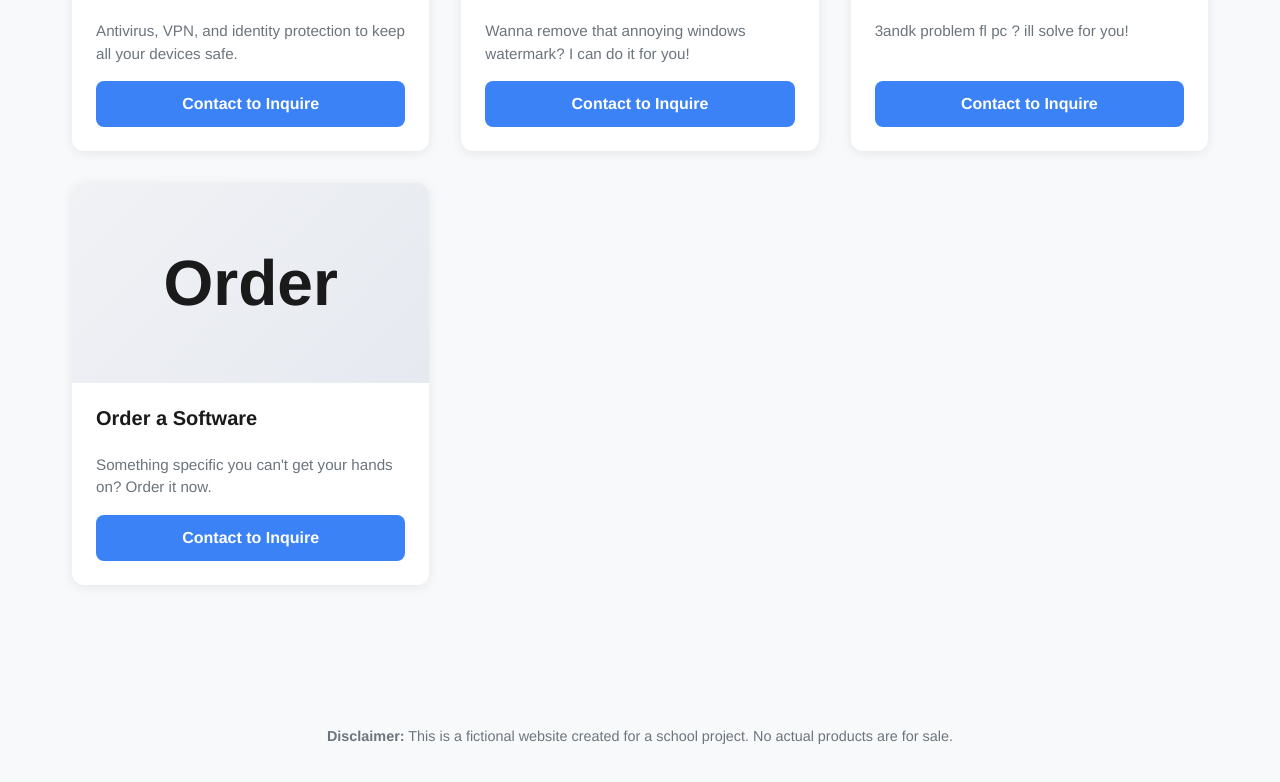
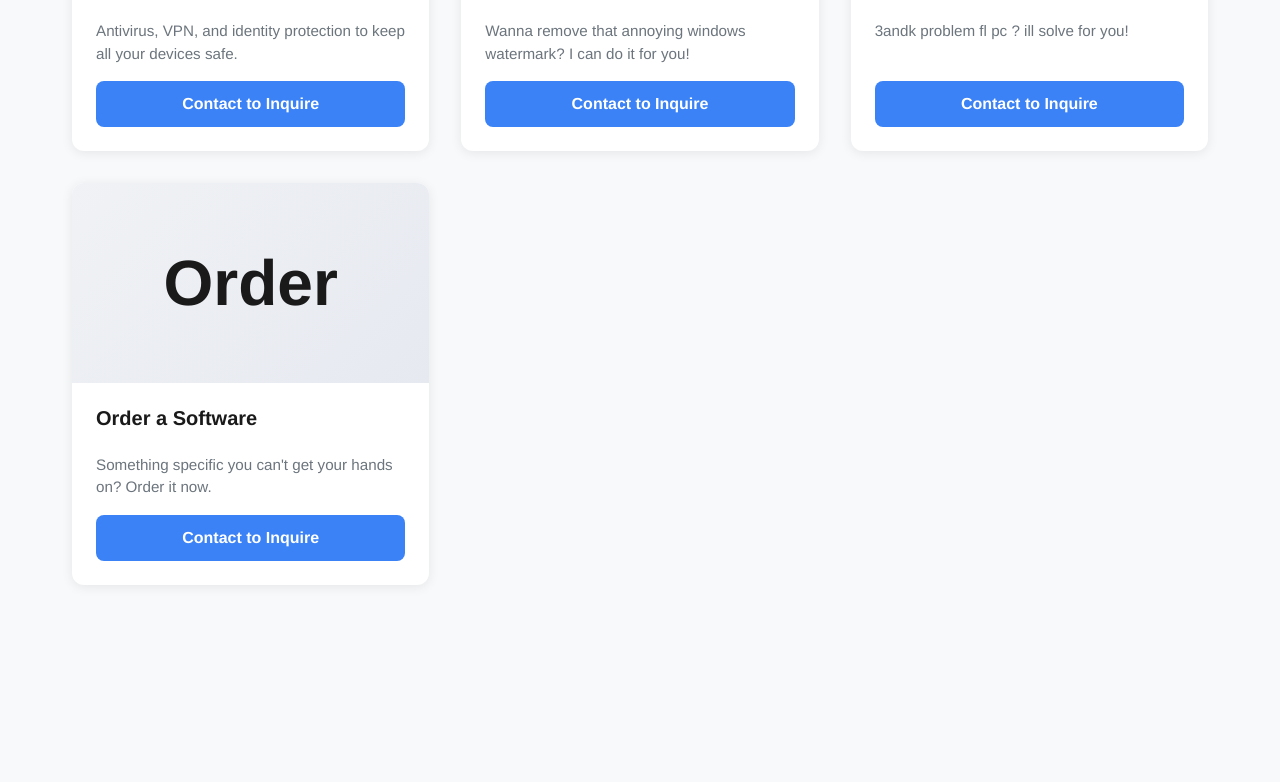
Before and after one commit to RedXtoor/khasni, a plain HTML site: page index.html in a window 1280 px wide. Shown: the part 982-1764 px from the top of the page. After the commit the page ends 1663 px from the top, so only its background shows below. Drawn offline with Linux system fonts and the light colour scheme; a web font is replaced by a local one.

Commit message:
index.html

```diff
--- a/index.html
+++ b/index.html
@@ -177,9 +177,7 @@
             <div class="product-grid" id="product-grid"></div>
         </main>
 
-        <footer role="contentinfo">
-            <p><strong>Disclaimer:</strong> This is a fictional website created for a school project. No actual products are for sale.</p>
-        </footer>
+
     </div>
 
     <script>
```
